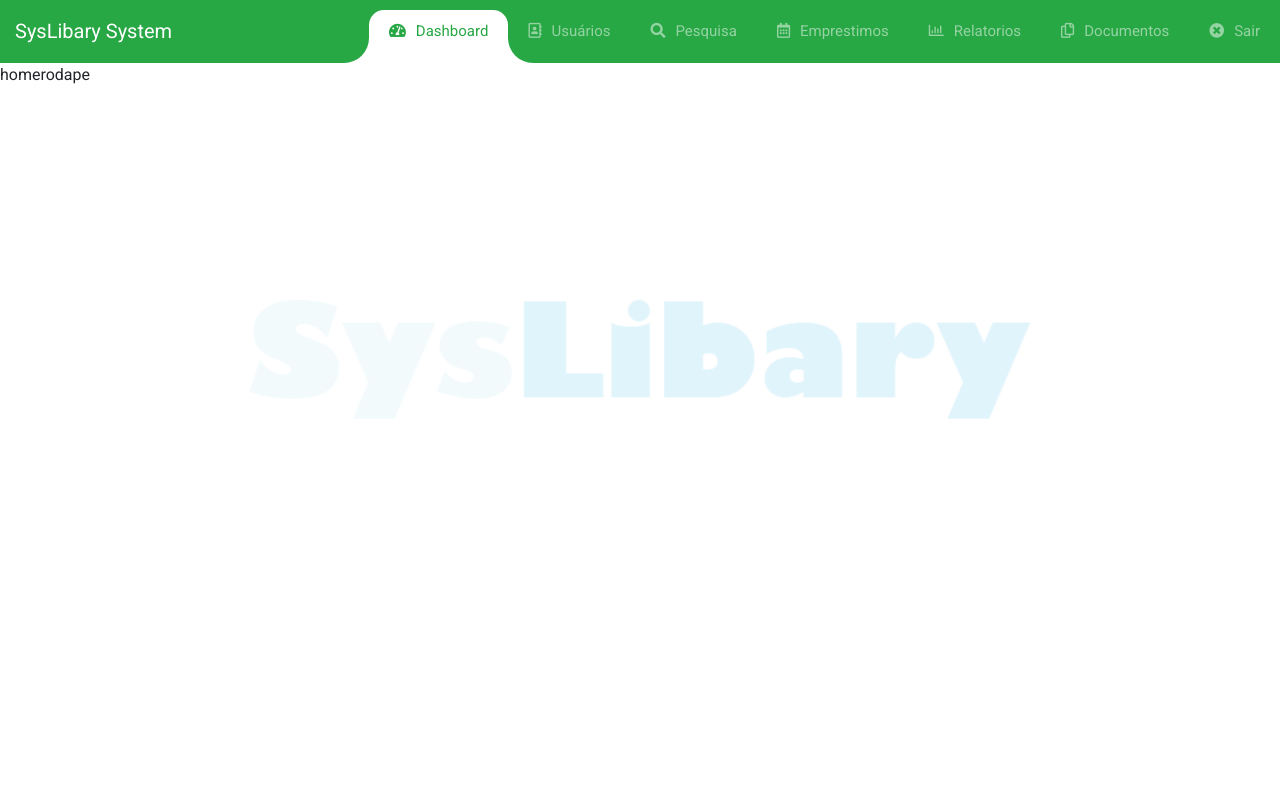
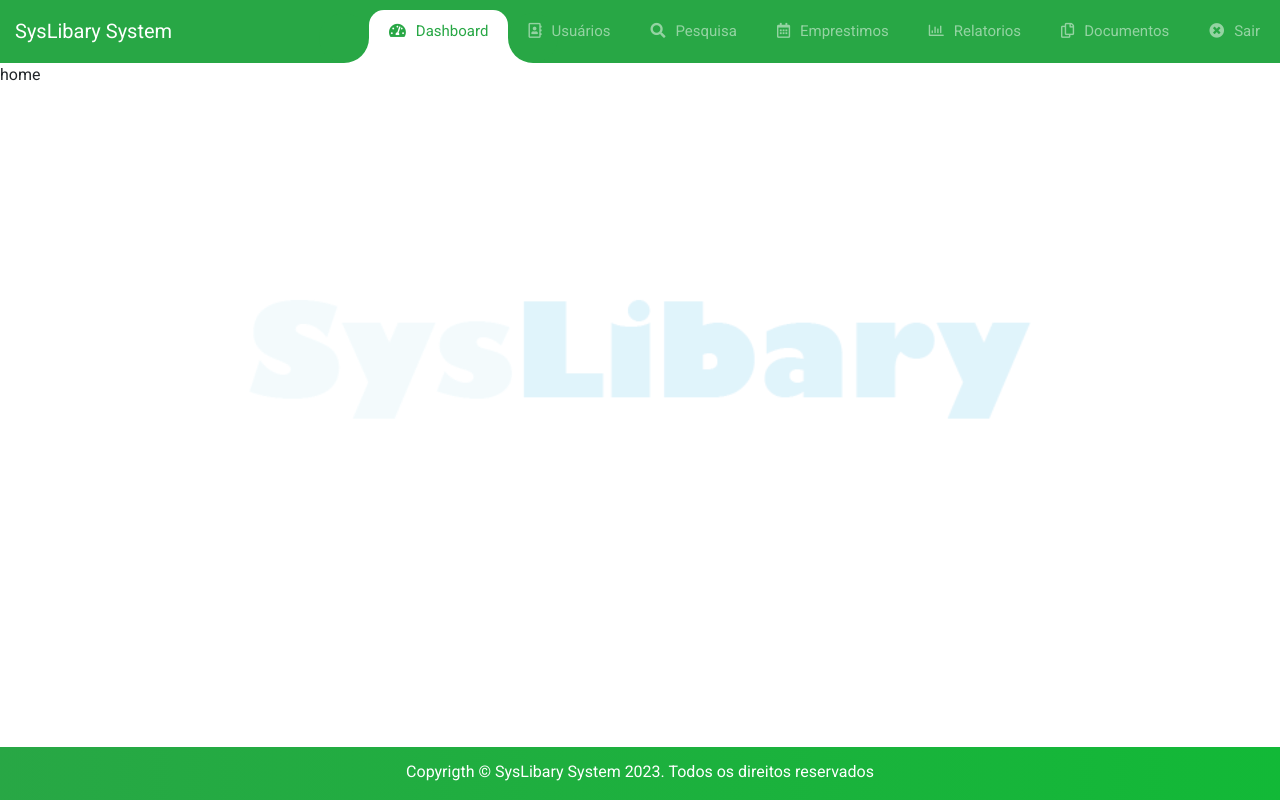
Before and after one commit to DhyegoMedeiros/syslibary, a PHP site: page /sistema/ in a window 1280 px wide. Run offline with PHP 8.4, Linux system fonts and the light colour scheme; the visitor is signed in with stand-in values (Sample User, id 1); some libraries are stand-ins or nearby versions.

Commit message:
pequenos ajustes visuais

```diff
--- a/404.php
+++ b/404.php
@@ -143,7 +143,7 @@
             <p data-p="NOT FOUND">PÁGINA NÃO ENCONTRADA</p>
         </div>
     </div>
-    <a href="<?php echo $host;?>" class="back">VOLTAR</a>
+    <a href="<?php echo $host;?>" class="back">VOLTAR AO INICIO!</a>
     <div id="tsparticles"></div>
     <script type="text/javascript"
         src="https://cdn.jsdelivr.net/npm/tsparticles@2.3.4/tsparticles.bundle.min.js"></script>
--- a/assets/config.php
+++ b/assets/config.php
@@ -10,11 +10,13 @@ define('USER', 'root');
 define('PASS', '');
 define('DBNAME', 'syslibary');
 
+$anoAtual = date("Y");
+
 $PDO = new PDO('mysql:host=' . HOST . ';dbname=' . DBNAME . ';', USER, PASS);
 
 // Verificar se o usuário já está logado (por exemplo, se a sessão está definida)
 function verificalogado(){
-session_start();
+    session_start();
     if (!isset($_SESSION['cpf'])) {
         header("Location: ../");
         exit;
--- a/assets/css/style_sistema.css
+++ b/assets/css/style_sistema.css
@@ -115,6 +115,25 @@ bottom: 0;
 left: -25px;
 }
 
+/** FOOTER **/
+.bgGradient {
+	background:  linear-gradient( to right, #28a745, #12b937 );
+    width: 100%;
+}
+.rodape {
+    position: fixed;
+    bottom: 0;
+	padding:0px;
+	margin-bottom: 0px;
+	margin-top:0px;
+    text-align: center;
+}
+
+.direitos {
+	margin-top: 1%;
+	color: #fff;
+}
+
 
 @media(min-width: 992px){
 .navbar-expand-custom {
--- a/sistema/footer.php
+++ b/sistema/footer.php
@@ -1,4 +1,7 @@
-rodape
+<footer class="rodape bgGradient">
+    <p class="direitos">Copyrigth © <?php echo ($title.' '.$anoAtual)?>. Todos os direitos reservados</p>
+</footer>
+
 <script src="../assets/js/sistema.js"></script>
         <script>// Obtém o elemento de link de saída pelo ID 'sair-link'
             var sairLink = document.getElementById('sair-link');
--- a/sistema/index.php
+++ b/sistema/index.php
@@ -1,22 +1,8 @@
 <?php
-       /*$url = (isset($_GET['url'])) ? $_GET['url']:'home';
-        $url = array_filter(explode('/',$url));
-        $file = $url[0];
-        if (!isset($url[1])){
-            $file = $url[0].'.php';
-            if(is_file($file)){
-                include $file;
-            }else{
-                include '../404.php';
-            }
-        }else{
-            include '../404.php';
-        }
-        */
-    $url = (isset($_GET['url'])) ? $_GET['url'] : 'home';
+
+    $url = (isset($_GET['url'])) ? rtrim($_GET['url'], '/') : 'home';
     $url = array_filter(explode('/', $url));
     $file = $url[0];
-
     if (!isset($url[1])) {
         $file = $url[0] . '.php';
         if (is_file($file)) {
@@ -26,9 +12,8 @@
             }else{
                 include $file.'.php';
             }
-                        include 'footer.php';
+            include 'footer.php';
         } else {
-
             include '../404.php';
 
         }
```
Also changed, not shown: login.php (+21 -0 lines).
